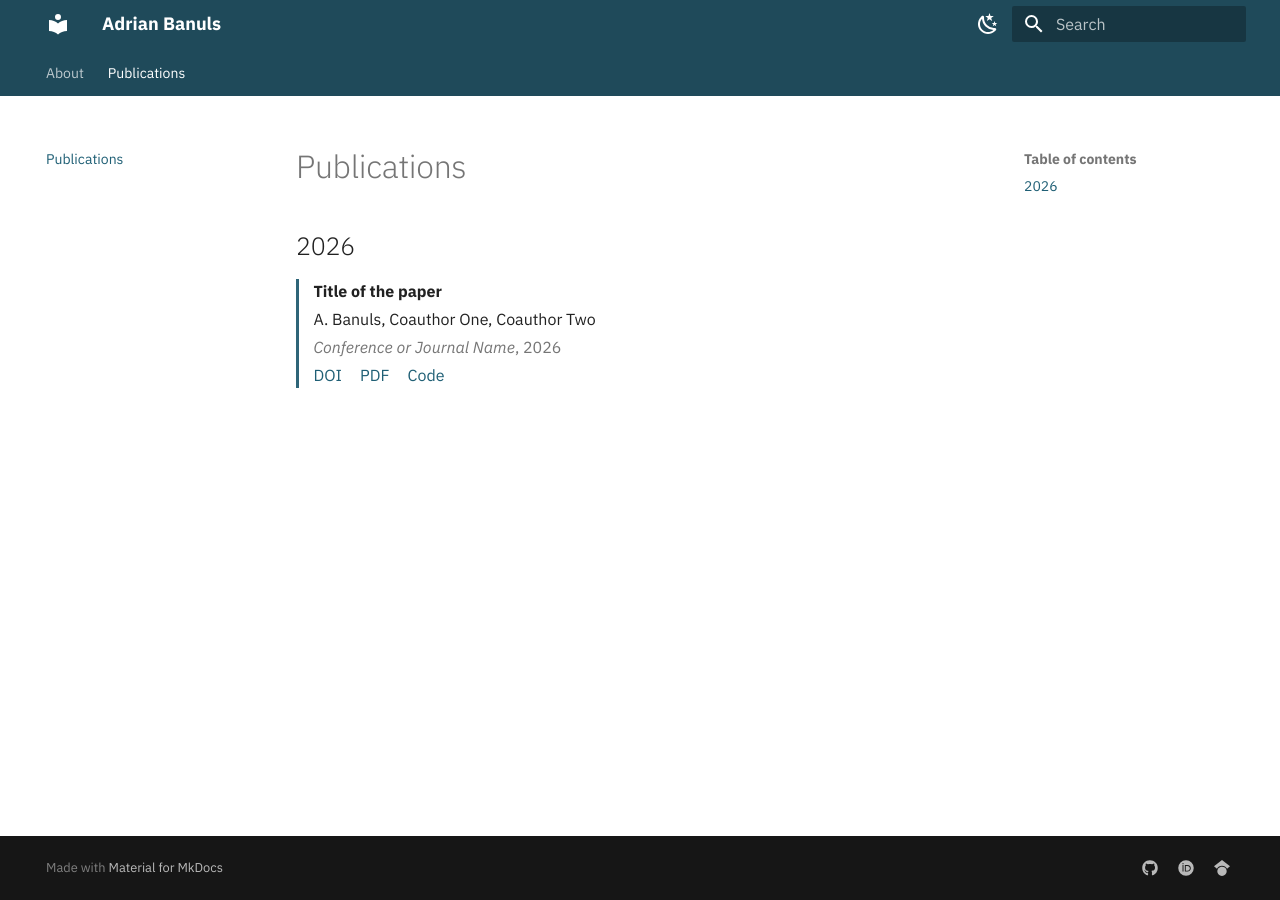
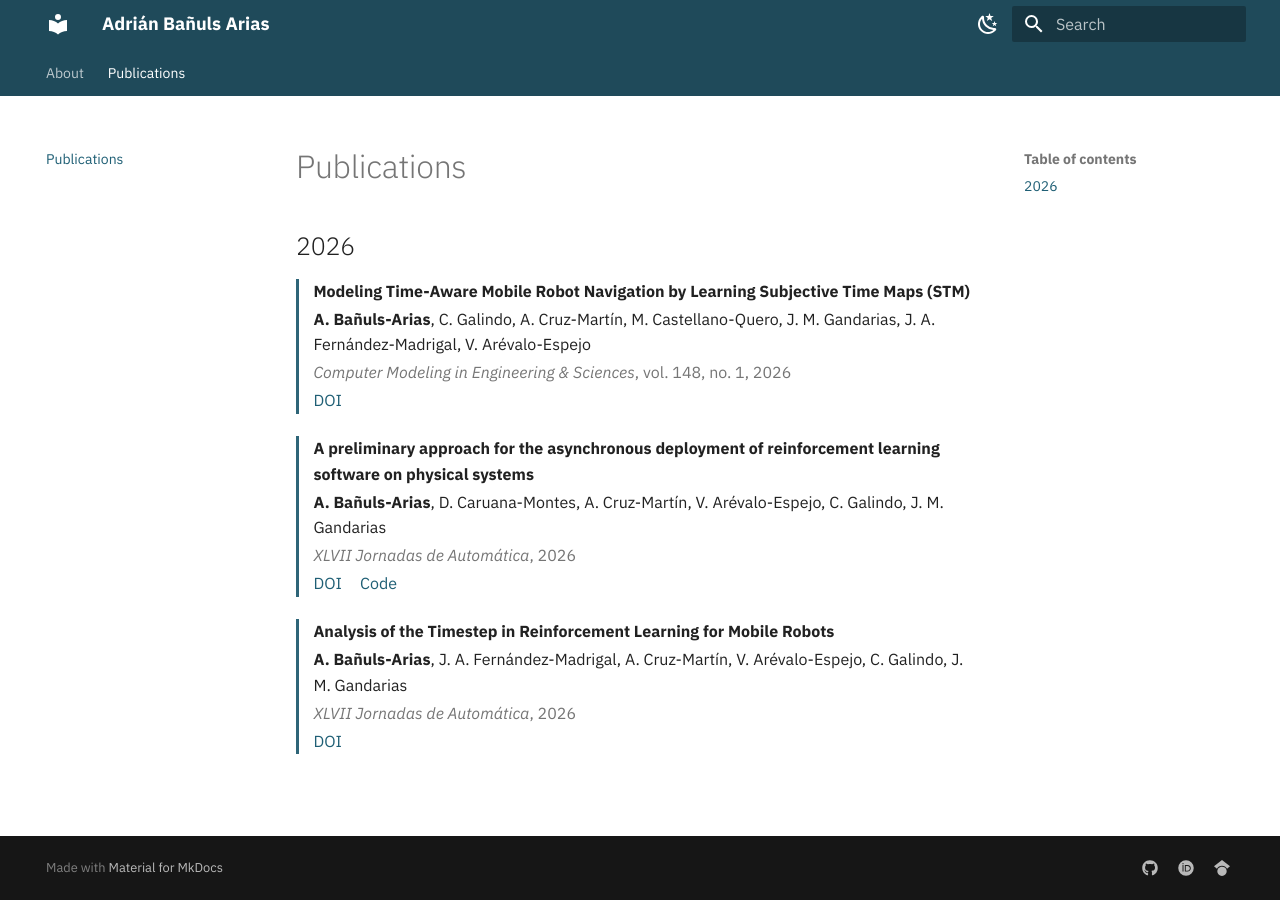
Before and after one commit to AdrianBanulsA/AdrianBanulsA.github.io, an MkDocs documentation site: the page built from docs/publications.md, in a window 1280 px wide. Built offline with MkDocs 1.6.1 and Material for MkDocs 9.7.7, drawn with Linux system fonts in a browser that asks for light colours.

Commit message:
Readme updated and publications added

```diff
--- a/docs/publications.md
+++ b/docs/publications.md
@@ -1,18 +1,35 @@
 # Publications
 
-<!--
-Para añadir un paper, copia un bloque <div class="pub" markdown> ... </div>
-y cambia los datos. Pon los más recientes arriba.
--->
+<!-- Newest first. Copy a <div class="pub"> block to add a new entry. -->
 
 ## 2026
 
 <div class="pub" markdown>
-**Title of the paper**
+**Modeling Time-Aware Mobile Robot Navigation by Learning Subjective Time Maps (STM)**
 
-A. Banuls, Coauthor One, Coauthor Two
+**A. Bañuls-Arias**, C. Galindo, A. Cruz-Martín, M. Castellano-Quero, J. M. Gandarias, J. A. Fernández-Madrigal, V. Arévalo-Espejo
 
-<span class="pub-venue">*Conference or Journal Name*, 2026</span>
+<span class="pub-venue">*Computer Modeling in Engineering & Sciences*, vol. 148, no. 1, 2026</span>
 
-<span class="pub-links">[DOI](https://doi.org/10.1000/182) [PDF](#) [Code](https://github.com/AdrianBanulsA)</span>
+<span class="pub-links">[DOI](https://doi.org/10.32604/cmes.2026.085976)</span>
 </div>
+
+<div class="pub" markdown>
+**A preliminary approach for the asynchronous deployment of reinforcement learning software on physical systems**
+
+**A. Bañuls-Arias**, D. Caruana-Montes, A. Cruz-Martín, V. Arévalo-Espejo, C. Galindo, J. M. Gandarias
+
+<span class="pub-venue">*XLVII Jornadas de Automática*, 2026</span>
+
+<span class="pub-links">[DOI](https://doi.org/10.17979/ja-cea.2026.47.13751) [Code](https://github.com/uncore-team/rl_spin_decoupler)</span>
+</div>
+
+<div class="pub" markdown>
+**Analysis of the Timestep in Reinforcement Learning for Mobile Robots**
+
+**A. Bañuls-Arias**, J. A. Fernández-Madrigal, A. Cruz-Martín, V. Arévalo-Espejo, C. Galindo, J. M. Gandarias
+
+<span class="pub-venue">*XLVII Jornadas de Automática*, 2026</span>
+
+<span class="pub-links">[DOI](https://doi.org/10.17979/ja-cea.2026.47.13780)</span>
+</div>
--- a/docs/stylesheets/extra.css
+++ b/docs/stylesheets/extra.css
@@ -1,4 +1,4 @@
-/* Paleta propia: azul petróleo sobrio con acento ámbar */
+/* Colour palette */
 :root,
 [data-md-color-scheme="default"] {
   --md-primary-fg-color: #1f4a5a;
@@ -16,7 +16,7 @@
   --md-typeset-a-color: #7cc0d6;
 }
 
-/* Lista de publicaciones: cada entrada separada y legible */
+/* Publications */
 .md-typeset .pub {
   margin: 0 0 1.4em;
   padding-left: 0.9em;
--- a/mkdocs.yml
+++ b/mkdocs.yml
@@ -1,4 +1,4 @@
-site_name: Adrian Banuls
+site_name: Adrián Bañuls Arias
 site_url: https://adrianbanulsa.github.io/
 site_description: Research, publications and code.
 
@@ -35,15 +35,14 @@ nav:
   - Publications: publications.md
 
 extra:
-  # For analytics via Goatcounter
   goatcounter: "adrianbanuls"
   social:
     - icon: fontawesome/brands/github
       link: https://github.com/AdrianBanulsA
     - icon: fontawesome/brands/orcid
-      link: https://orcid.org/0000-0000-0000-0000
+      link: https://orcid.org/0009-0004-8712-0431
     - icon: fontawesome/brands/google-scholar
-      link: https://scholar.google.com/
+      link: https://scholar.google.es/citations?user=P3HrRG8AAAAJ
 
 markdown_extensions:
   - attr_list
```
Also changed, not shown: README.md (+27 -15 lines), assets/README.md (+2 -2 lines), docs/index.md (+7 -7 lines), posters.yml (+18 -15 lines), assets/logo.png (added), 3 other files.
